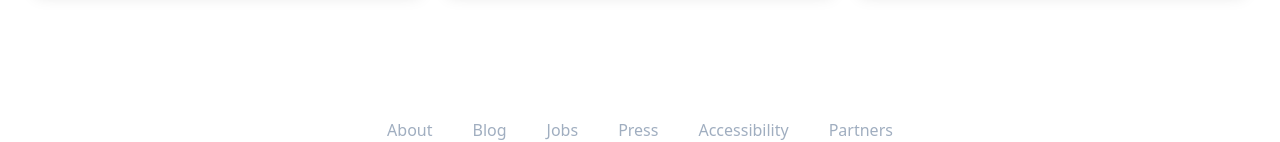
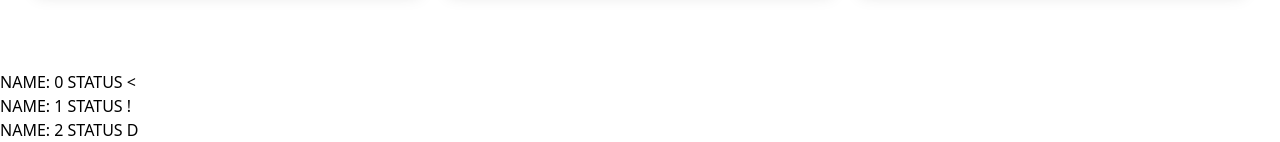
Before and after one commit to mittonface/mitten.dev, a Next.js app: page / in a window 1280 px wide. Shown: the part 810-952 px from the top of the page. Built offline with nearby package versions, Linux system fonts and the light colour scheme; what @tailwindcss/ui would draw is missing.

Commit message:
can now get the current status of the bookshelf

```diff
--- a/package.json
+++ b/package.json
@@ -11,6 +11,7 @@
     "@fullhuman/postcss-purgecss": "^2.3.0",
     "@tailwindcss/ui": "^0.5.0",
     "autoprefixer": "^9.8.6",
+    "axios": "^0.19.2",
     "next": "latest",
     "postcss-import": "^12.0.1",
     "react": "^16.12.0",
--- a/pages/index.tsx
+++ b/pages/index.tsx
@@ -1,10 +1,26 @@
 import { BlogPreview } from "../components/BlogPreview";
 import Layout from "../components/Layout";
-
-const IndexPage = () => (
+import axios from "axios";
+const IndexPage = ({ processes }: { processes: any }) => (
   <Layout title="Home | Next.js + TypeScript Example">
     <BlogPreview />
+
+    {Object.keys(processes).map((key: string) => {
+      return (
+        <div>
+          NAME: {key} STATUS {processes[key]}
+        </div>
+      );
+    })}
   </Layout>
 );
 
+export async function getServerSideProps() {
+  const apiUrl = process.env.BOOKSHELF_API || "";
+
+  const processes = await axios.get(apiUrl);
+
+  return { props: { processes: processes.data } };
+}
+
 export default IndexPage;
```
Also changed, not shown: 1 other file (tests, documents, lock files or other folders).
